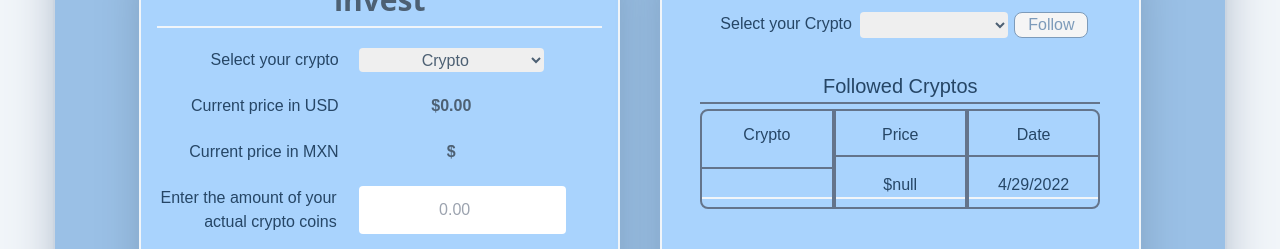
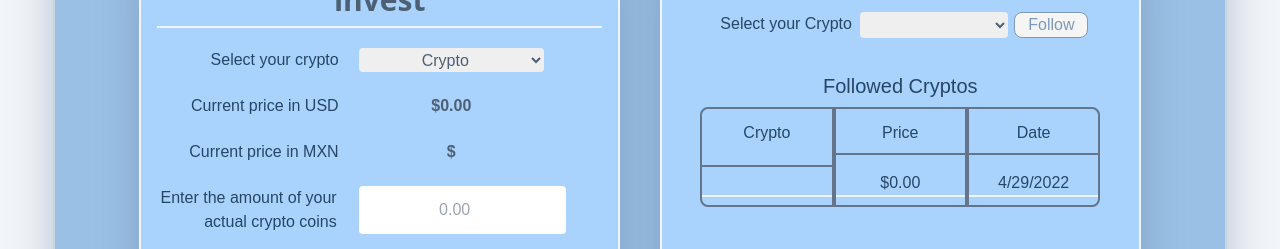
Before and after one commit to AngelMond/Crypto-Check, a plain HTML site: page index.html in a window 1280 px wide. Both pictures are taken after a click on the element "Follow". Shown: the part 275-524 px from the top of the page. Drawn offline with nearby package versions, Linux system fonts and the light colour scheme; no server answers.

Commit message:
Formating the price for the followed cryptos

```diff
--- a/assets/js/script.js
+++ b/assets/js/script.js
@@ -125,22 +125,20 @@ fetch('https://api.coingecko.com/api/v3/coins/markets?vs_currency=usd&order=mark
 .catch(err => console.log(err));
 
 
-
+//Function to display the date for the followed crypto
 function displayTime (){
 
     var spanElement = $('<span>');
 
     var date = moment().format('l');
-
     console.log(date);
     spanElement.append(date);
     spanElement.addClass('basis-full mt-1 border-b-2 border-slate-100');
     dateCoinAdded.append(spanElement);
-
 }
 
 
-//Function to display the Name of the crypto
+//Function to display the Name for the followed crypto
 function displayCryptoName(){
     var spanElement = $('<span>');
 
@@ -156,23 +154,21 @@ function displayCryptoName(){
 
 
 
-//Function to display the price
+//Function to display the price for the followed crypto
 function displayPriceAdded(){
 
         var spanElement = $('<span>');
 
         //Select the value of the crypto
         cryptoValue = selectCryptoAlert.val();
-
-        spanElement.append("$" + cryptoValue)
+        spanElement.append(new Intl.NumberFormat('en-us', { style: 'currency', currency: 'USD' }).format(cryptoValue));
         spanElement.addClass('basis-full mt-1 border-b-2 border-slate-100')
         priceAdded.append(spanElement)
 }
 
 
 
-//Function to add a crypto
-
+//Event to follow a crypto
 addCoin.on('click', () =>{
     displayTime();
     displayCryptoName();
--- a/index.html
+++ b/index.html
@@ -105,7 +105,7 @@
                         <div id="containerAddedCoin" class="flex flex-wrap basis-full overflow-hidden mb-3 text-center mt-5 justify-center font-color-bluedark " >
 
                             <!--Header Followed Cryptos-->
-                            <h3 id="followedCryptos" class=" text-xl border-b-2 border-slate-500 ">Followed Cryptos</h3>
+                            <h3 id="followedCryptos" class=" text-xl  ">Followed Cryptos</h3>
 
 
 
```
